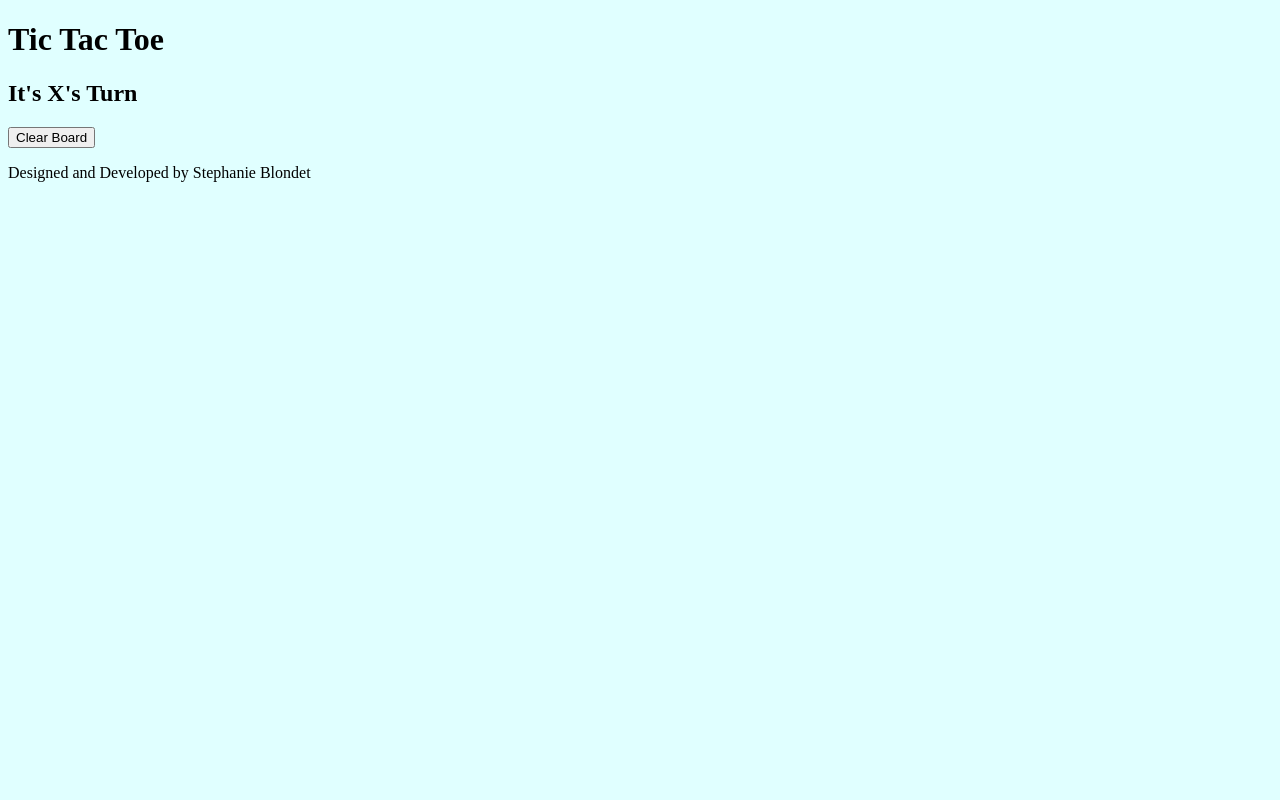
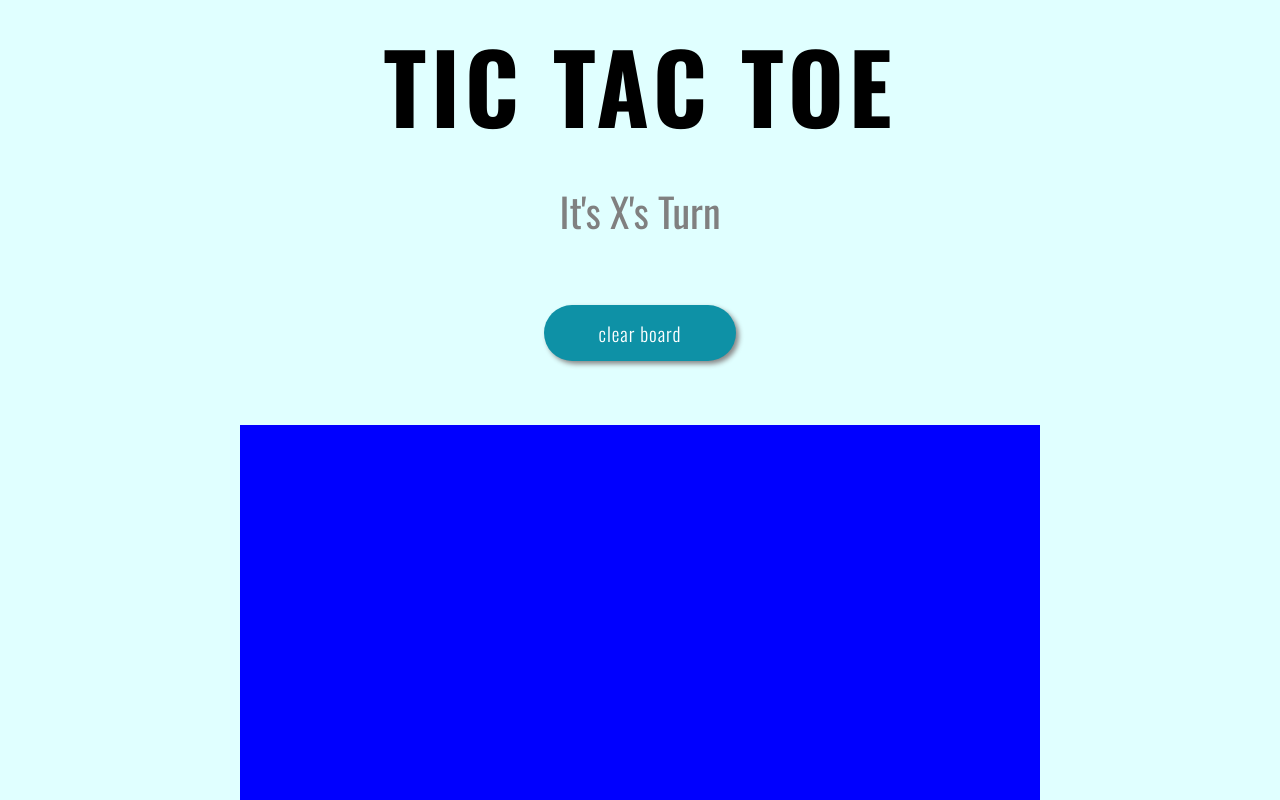
Before and after one commit to Steph-Blondet/tic-tac-toe, a plain HTML site: page index.html in a window 1280 px wide. Shown: the top 800 px of the page. Drawn offline with nearby package versions, Linux system fonts and the light colour scheme; a web font is replaced by a local one.

Commit message:
add simple styling

```diff
--- a/index.html
+++ b/index.html
@@ -3,7 +3,7 @@
   <head>
     <meta charset="utf-8">
     <link rel="stylesheet" type="text/css" href="style.css">
-    <link href="https://fonts.googleapis.com/css?family=Rubik+One|Rubik:300,400" rel="stylesheet">
+    <link href="https://fonts.googleapis.com/css?family=Oswald:300,400,700|Permanent+Marker" rel="stylesheet">
     <title>Tic Tac Toe by SB</title>
   </head>
   <body>
@@ -12,7 +12,7 @@
 
     <h2>It's X's Turn</h2>
 
-    <button id="clear-board">Clear Board</button>
+    <button id="clear-board">clear board</button>
 
     <div id="board"></div>
 
--- a/style.css
+++ b/style.css
@@ -1,3 +1,63 @@
 body {
   background-color: lightcyan;
+  margin: 0;
 }
+
+h1 {
+  font-family: 'Oswald', sans-serif;
+  font-weight: 700;
+  text-transform: uppercase;
+  text-align: center;
+  font-size: 6em;
+  margin: 1%;
+  letter-spacing: 0.05em;
+}
+
+h2 {
+  font-family: 'Oswald', sans-serif;
+  text-align: center;
+  font-weight: 400;
+  font-size: 2.5em;
+  margin: 2%;
+  color: grey;
+}
+
+#clear-board {
+  margin: 5% auto;
+  display: block;
+  width: 10em;
+  font-family: 'Oswald', sans-serif;
+  font-weight: 300;
+  font-size: 1.2em;
+  border: none;
+  border-radius: 12.5em;
+  box-shadow: 3px 3px 5px #888888;
+  background-color: #0E91A6; /*bluegreen*/
+  color: white;
+  padding: 0.7em;
+  letter-spacing: 0.05em;
+}
+
+#clear-board:hover {
+  background-color: #0054A6; /*blue*/
+  color: white;
+}
+
+#board {
+	width: 800px;
+	height: 800px;
+	margin: 2% auto;
+  background-color: blue;
+}
+
+footer {
+  background-color: #ED3D88; /*magenta*/
+  text-align: center;
+  font-family: 'Oswald', sans-serif;
+  font-weight: 300;
+  font-size: 0.8em;
+  letter-spacing: 0.05em;
+  color: white;
+  margin: 8% 0 2% 0;
+  padding: 1% 0;
+}
```
